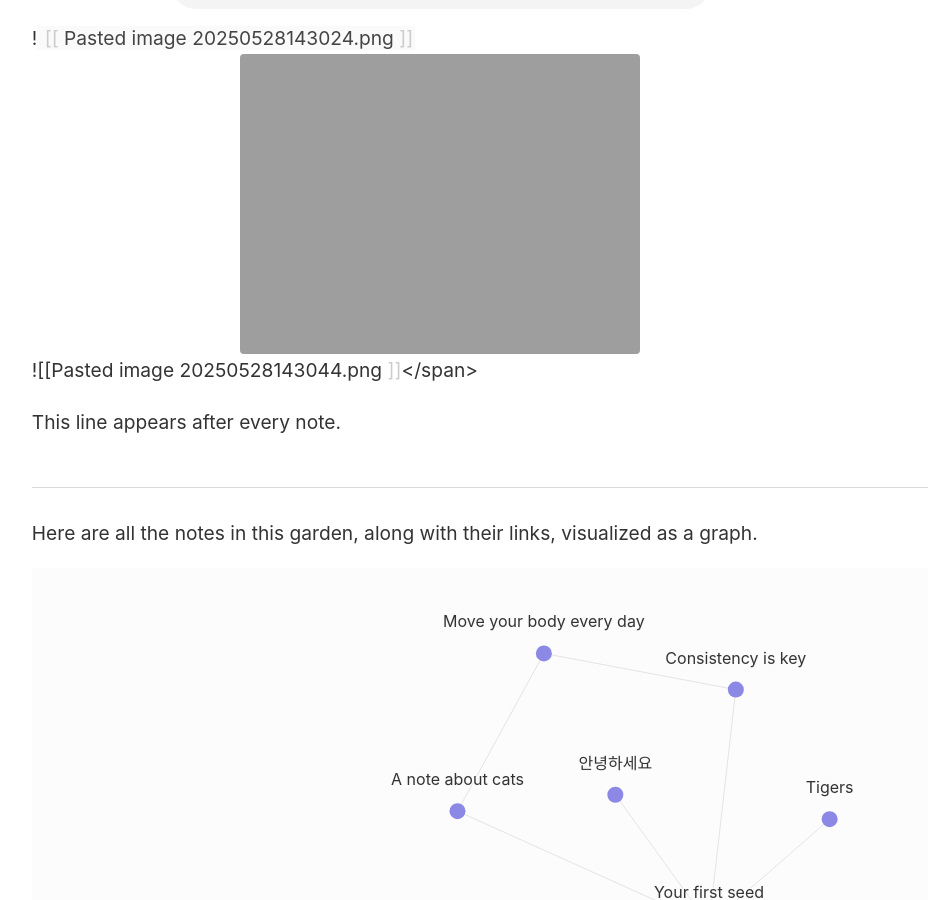
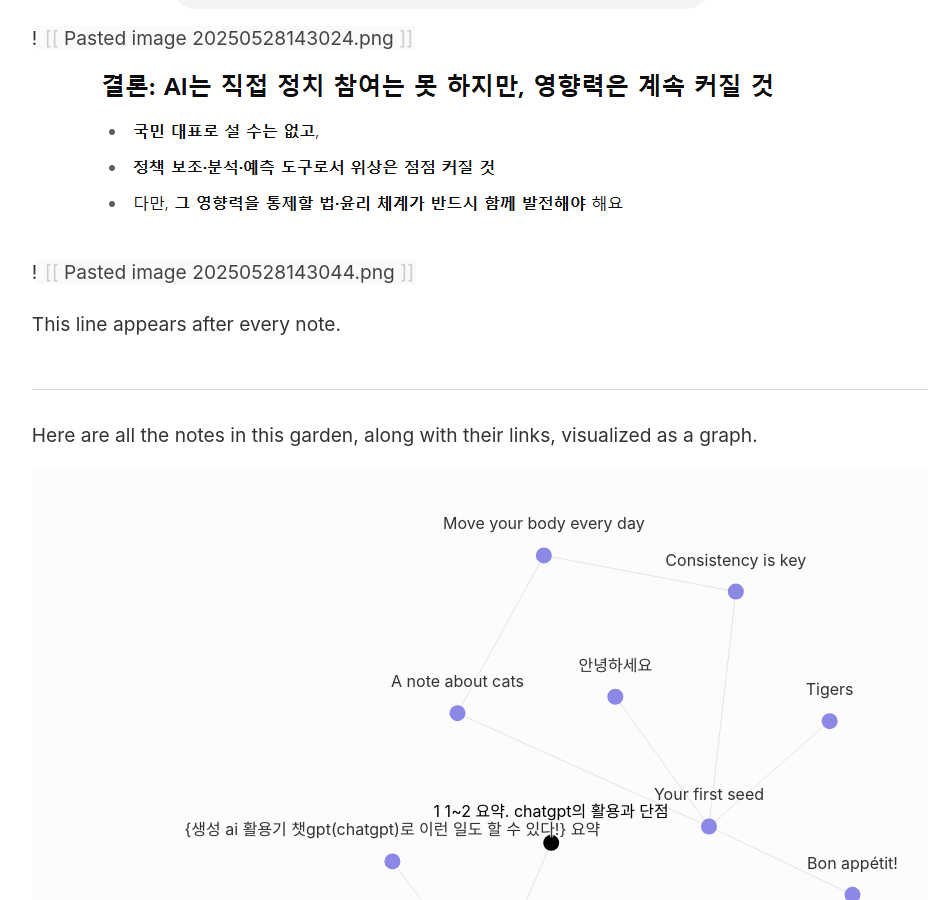
Before and after one commit to zipidashlim/Using-Generator-Ai---We-can-do-it-with-Chat-GPT, a Jekyll site: the page built from _notes/1-1~2 요약. ChatGPT의 활용과 단점.md, in a window 1280 px wide and 900 px high, scrolled down 2012 px. Shown: the whole window, without its empty margins (45-973 px from the left). Built offline with Jekyll 4.4.1, drawn with Linux system fonts in a browser that asks for light colours.

Commit message:
Update 1-1~2 요약. ChatGPT의 활용과 단점.md

```diff
--- a/_notes/1-1~2 요약. ChatGPT의 활용과 단점.md
+++ b/_notes/1-1~2 요약. ChatGPT의 활용과 단점.md
@@ -26,6 +26,5 @@
 그리고 그에 따른 문제 또한 언제나 있을 것이다.
 <img src="/assets/Pasted image 20250528143024.png"/>
 ![[Pasted image 20250528143024.png]]
-<img src="/assets/Pasted image 20250528143044.png]]
-![[Pasted image 20250528143044.png"/>
+<img src="/assets/Pasted image 20250528143044.png"/>
 ![[Pasted image 20250528143044.png]]
```
